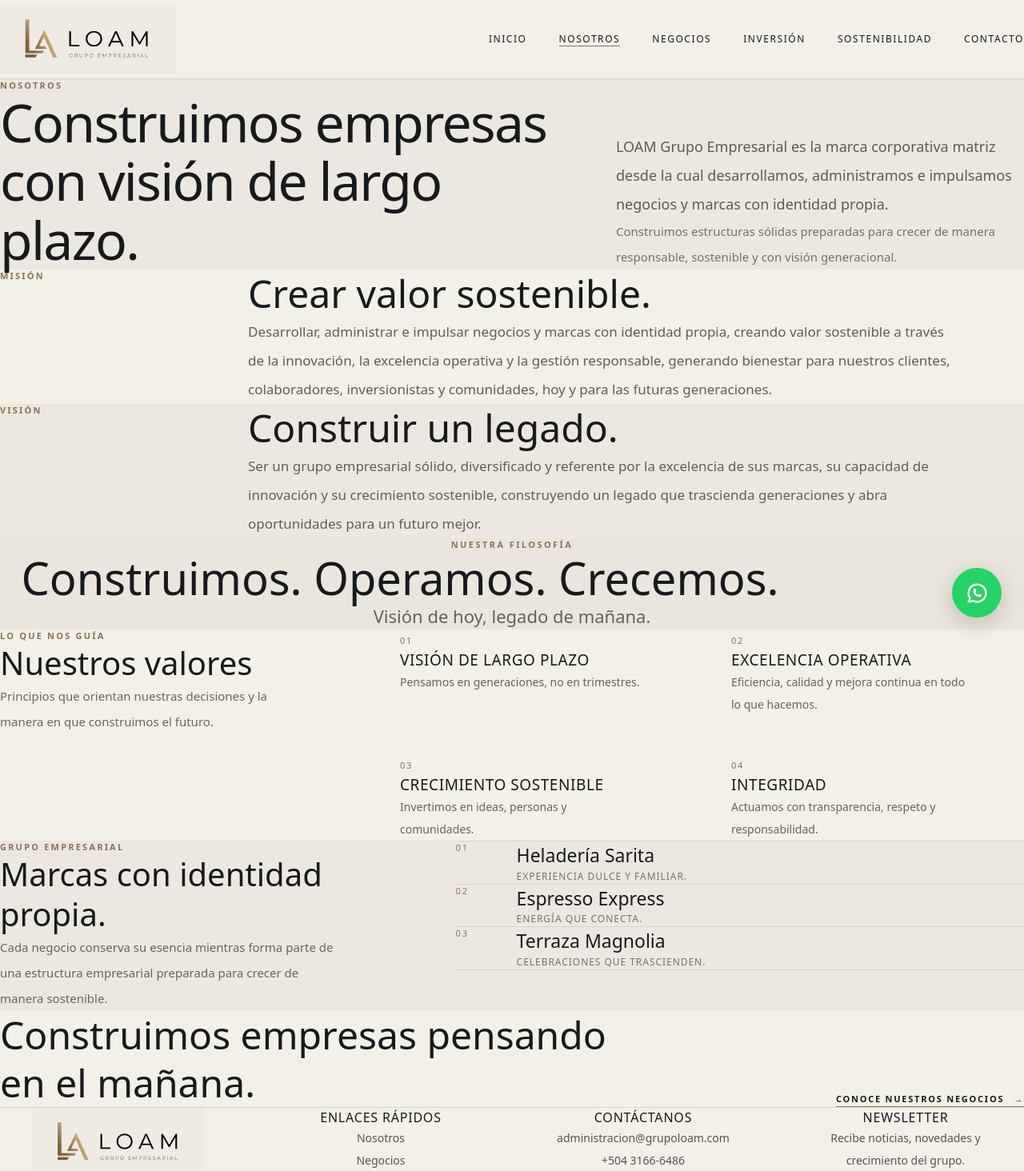
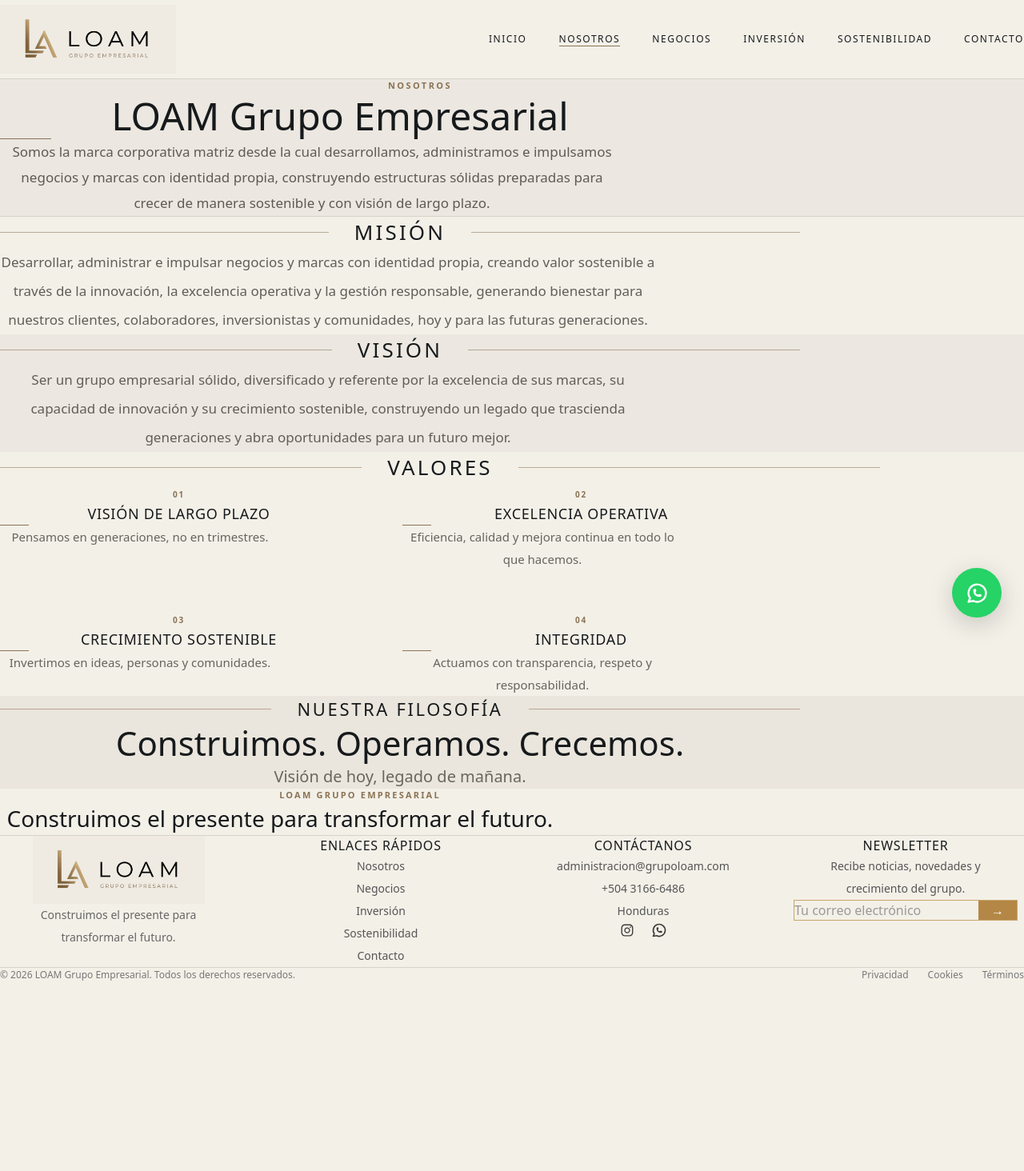
Before and after one commit to Grupo-Loam/grupo-loam, a Next.js app: page /nosotros in a window 1280 px wide. Shown: the top 1464 px of the page at 80% size. After the commit the page ends 1228 px from the top, so only its background shows below. Built offline with nearby package versions, Linux system fonts and the light colour scheme.

Commit message:
Seccion Nosotros y mejoras visuales nuevo

```diff
--- a/src/app/nosotros/page.tsx
+++ b/src/app/nosotros/page.tsx
@@ -1,5 +1,4 @@
 import type { Metadata } from "next";
-import Link from "next/link";
 
 import Navbar from "@/components/layout/Navbar";
 import Footer from "@/components/layout/Footer";
@@ -8,49 +7,27 @@
 export const metadata: Metadata = {
   title: "Nosotros | LOAM Grupo Empresarial",
   description:
-    "Conoce la misión, visión, filosofía y valores de LOAM Grupo Empresarial.",
+    "Conoce la misión, visión y valores de LOAM Grupo Empresarial.",
 };
 
 const values = [
   {
-    number: "01",
     title: "Visión de largo plazo",
     description: "Pensamos en generaciones, no en trimestres.",
   },
   {
-    number: "02",
     title: "Excelencia operativa",
     description:
       "Eficiencia, calidad y mejora continua en todo lo que hacemos.",
   },
   {
-    number: "03",
     title: "Crecimiento sostenible",
     description: "Invertimos en ideas, personas y comunidades.",
   },
   {
-    number: "04",
     title: "Integridad",
     description:
       "Actuamos con transparencia, respeto y responsabilidad.",
-  },
-];
-
-const brands = [
-  {
-    number: "01",
-    name: "Heladería Sarita",
-    tagline: "Experiencia dulce y familiar.",
-  },
-  {
-    number: "02",
-    name: "Espresso Express",
-    tagline: "Energía que conecta.",
-  },
-  {
-    number: "03",
-    name: "Terraza Magnolia",
-    tagline: "Celebraciones que trascienden.",
   },
 ];
 
@@ -59,53 +36,44 @@
     <>
       <Navbar />
 
-      <main>
-        {/* HERO */}
-        <section className="w-full bg-[var(--bg-secondary)]">
-          <div className="mx-auto w-full max-w-[1500px] px-6 py-20 sm:px-8 md:py-24 lg:px-12 lg:py-28 xl:px-16">
-            <div className="grid gap-12 lg:grid-cols-[1.15fr_0.85fr] lg:items-end lg:gap-20">
-              <div>
-                <p className="mb-6 text-[11px] font-semibold uppercase tracking-[0.2em] text-[var(--color-bronce)]">
+      <main className="bg-[var(--bg-secondary)]">
+        {/* PRESENTACIÓN */}
+        <section className="w-full border-b border-[var(--color-border)]">
+          <div className="mx-auto max-w-[1050px] px-6 py-16 text-center sm:px-8 md:py-20 lg:py-24">
+            <p className="text-[11px] font-semibold uppercase tracking-[0.22em] text-[var(--color-bronce)]">
               Nosotros
             </p>
 
-                <h1 className="max-w-[820px] font-[var(--font-cinzel)] text-[42px] leading-[1.12] tracking-[-0.025em] text-[var(--color-carbon)] sm:text-[52px] md:text-[60px] lg:text-[66px]">
-                  Construimos empresas con visión de largo plazo.
+            <h1 className="mx-auto mt-5 max-w-[850px] font-[var(--font-cinzel)] text-[34px] leading-[1.2] text-[var(--color-carbon)] sm:text-[42px] md:text-[48px]">
+              LOAM Grupo Empresarial
             </h1>
-              </div>
 
-              <div className="lg:pb-2">
-                <p className="max-w-[520px] text-[16px] leading-8 text-[var(--color-text-secondary)] sm:text-[17px] lg:text-[18px] lg:leading-9">
-                  LOAM Grupo Empresarial es la marca corporativa matriz desde
-                  la cual desarrollamos, administramos e impulsamos negocios y
-                  marcas con identidad propia.
+            <div className="mx-auto my-7 h-px w-16 bg-[var(--color-bronce)]" />
+
+            <p className="mx-auto max-w-[780px] text-[15px] leading-8 text-[var(--color-text-secondary)] sm:text-[16px] md:text-[17px]">
+              Somos la marca corporativa matriz desde la cual desarrollamos,
+              administramos e impulsamos negocios y marcas con identidad
+              propia, construyendo estructuras sólidas preparadas para crecer
+              de manera sostenible y con visión de largo plazo.
             </p>
-
-                <p className="mt-6 max-w-[520px] text-[15px] leading-8 text-[#756F68]">
-                  Construimos estructuras sólidas preparadas para crecer de
-                  manera responsable, sostenible y con visión generacional.
-                </p>
-              </div>
-            </div>
           </div>
         </section>
 
         {/* MISIÓN */}
         <section className="w-full bg-[var(--bg-primary)]">
-          <div className="mx-auto w-full max-w-[1300px] px-6 py-20 sm:px-8 md:py-24 lg:px-12 lg:py-28">
-            <div className="grid gap-8 lg:grid-cols-[230px_1fr] lg:gap-20">
-              <div>
-                <p className="text-[11px] font-semibold uppercase tracking-[0.2em] text-[var(--color-bronce)]">
+          <div className="mx-auto max-w-[1000px] px-6 py-16 sm:px-8 md:py-20">
+            {/* TÍTULO CON LÍNEAS */}
+            <div className="flex items-center justify-center gap-5 sm:gap-8">
+              <div className="h-px flex-1 bg-[var(--color-bronce)]/55" />
+
+              <h2 className="shrink-0 font-[var(--font-cinzel)] text-[22px] font-medium uppercase tracking-[0.12em] text-[var(--color-carbon)] sm:text-[26px]">
                 Misión
-                </p>
+              </h2>
+
+              <div className="h-px flex-1 bg-[var(--color-bronce)]/55" />
             </div>
 
-              <div className="max-w-[880px]">
-                <h2 className="font-[var(--font-cinzel)] text-[34px] leading-tight text-[var(--color-carbon)] sm:text-[42px] lg:text-[48px]">
-                  Crear valor sostenible.
-                </h2>
-
-                <p className="mt-8 text-[16px] leading-8 text-[#625D57] sm:text-[17px] lg:leading-9">
+            <p className="mx-auto mt-9 max-w-[820px] text-center text-[15px] leading-8 text-[#625D57] sm:text-[16px] md:text-[17px] md:leading-9">
               Desarrollar, administrar e impulsar negocios y marcas con
               identidad propia, creando valor sostenible a través de la
               innovación, la excelencia operativa y la gestión responsable,
@@ -114,154 +82,98 @@
               generaciones.
             </p>
           </div>
-            </div>
-          </div>
         </section>
 
         {/* VISIÓN */}
         <section className="w-full bg-[var(--bg-secondary)]">
-          <div className="mx-auto w-full max-w-[1300px] px-6 py-20 sm:px-8 md:py-24 lg:px-12 lg:py-28">
-            <div className="grid gap-8 lg:grid-cols-[230px_1fr] lg:gap-20">
-              <div>
-                <p className="text-[11px] font-semibold uppercase tracking-[0.2em] text-[var(--color-bronce)]">
+          <div className="mx-auto max-w-[1000px] px-6 py-16 sm:px-8 md:py-20">
+            <div className="flex items-center justify-center gap-5 sm:gap-8">
+              <div className="h-px flex-1 bg-[var(--color-bronce)]/55" />
+
+              <h2 className="shrink-0 font-[var(--font-cinzel)] text-[22px] font-medium uppercase tracking-[0.12em] text-[var(--color-carbon)] sm:text-[26px]">
                 Visión
+              </h2>
+
+              <div className="h-px flex-1 bg-[var(--color-bronce)]/55" />
+            </div>
+
+            <p className="mx-auto mt-9 max-w-[820px] text-center text-[15px] leading-8 text-[#625D57] sm:text-[16px] md:text-[17px] md:leading-9">
+              Ser un grupo empresarial sólido, diversificado y referente por
+              la excelencia de sus marcas, su capacidad de innovación y su
+              crecimiento sostenible, construyendo un legado que trascienda
+              generaciones y abra oportunidades para un futuro mejor.
             </p>
           </div>
+        </section>
 
-              <div className="max-w-[880px]">
-                <h2 className="font-[var(--font-cinzel)] text-[34px] leading-tight text-[var(--color-carbon)] sm:text-[42px] lg:text-[48px]">
-                  Construir un legado.
+        {/* VALORES */}
+        <section className="w-full bg-[var(--bg-primary)]">
+          <div className="mx-auto max-w-[1100px] px-6 py-16 sm:px-8 md:py-20">
+            <div className="flex items-center justify-center gap-5 sm:gap-8">
+              <div className="h-px flex-1 bg-[var(--color-bronce)]/55" />
+
+              <h2 className="shrink-0 font-[var(--font-cinzel)] text-[22px] font-medium uppercase tracking-[0.12em] text-[var(--color-carbon)] sm:text-[26px]">
+                Valores
               </h2>
 
-                <p className="mt-8 text-[16px] leading-8 text-[#625D57] sm:text-[17px] lg:leading-9">
-                  Ser un grupo empresarial sólido, diversificado y referente
-                  por la excelencia de sus marcas, su capacidad de innovación y
-                  su crecimiento sostenible, construyendo un legado que
-                  trascienda generaciones y abra oportunidades para un futuro
-                  mejor.
+              <div className="h-px flex-1 bg-[var(--color-bronce)]/55" />
+            </div>
+
+            <div className="mx-auto mt-12 grid max-w-[950px] gap-10 sm:grid-cols-2 sm:gap-x-14 sm:gap-y-12">
+              {values.map((value, index) => (
+                <article key={value.title} className="text-center">
+                  <span className="text-[10px] font-semibold tracking-[0.18em] text-[var(--color-bronce)]">
+                    0{index + 1}
+                  </span>
+
+                  <h3 className="mt-3 font-[var(--font-cinzel)] text-[17px] uppercase leading-7 tracking-[0.04em] text-[var(--color-carbon)] sm:text-[18px]">
+                    {value.title}
+                  </h3>
+
+                  <div className="mx-auto my-4 h-px w-9 bg-[var(--color-bronce)]" />
+
+                  <p className="mx-auto max-w-[350px] text-[14px] leading-7 text-[#68635D] sm:text-[15px]">
+                    {value.description}
                   </p>
-              </div>
+                </article>
+              ))}
             </div>
           </div>
         </section>
 
         {/* FILOSOFÍA */}
         <section className="w-full bg-[#EAE6DD]">
-          <div className="mx-auto w-full max-w-[1500px] px-6 py-20 text-center sm:px-8 md:py-24 lg:px-12 lg:py-28">
-            <p className="text-[11px] font-semibold uppercase tracking-[0.22em] text-[var(--color-bronce)]">
+          <div className="mx-auto max-w-[1000px] px-6 py-16 text-center sm:px-8 md:py-20">
+            <div className="flex items-center justify-center gap-5 sm:gap-8">
+              <div className="h-px flex-1 bg-[var(--color-bronce)]/55" />
+
+              <h2 className="shrink-0 font-[var(--font-cinzel)] text-[18px] font-medium uppercase tracking-[0.12em] text-[var(--color-carbon)] sm:text-[22px]">
                 Nuestra filosofía
-            </p>
-
-            <h2 className="mx-auto mt-7 max-w-[1000px] font-[var(--font-cinzel)] text-[36px] leading-[1.15] text-[var(--color-carbon)] sm:text-[44px] md:text-[50px] lg:text-[56px]">
-              Construimos. Operamos. Crecemos.
               </h2>
 
-            <p className="mt-5 font-[var(--font-cinzel)] text-[18px] text-[#67615A] sm:text-[22px]">
+              <div className="h-px flex-1 bg-[var(--color-bronce)]/55" />
+            </div>
+
+            <h3 className="mt-10 font-[var(--font-cinzel)] text-[30px] leading-tight text-[var(--color-carbon)] sm:text-[38px] md:text-[42px]">
+              Construimos. Operamos. Crecemos.
+            </h3>
+
+            <p className="mt-5 font-[var(--font-cinzel)] text-[17px] text-[#6B655E] sm:text-[20px]">
               Visión de hoy, legado de mañana.
             </p>
           </div>
         </section>
 
-        {/* VALORES */}
+        {/* CIERRE */}
         <section className="w-full bg-[var(--bg-primary)]">
-          <div className="mx-auto w-full max-w-[1400px] px-6 py-20 sm:px-8 md:py-24 lg:px-12 lg:py-28">
-            <div className="grid gap-10 lg:grid-cols-[0.7fr_1.3fr] lg:gap-20">
-              <div>
+          <div className="mx-auto max-w-[900px] px-6 py-14 text-center sm:px-8 md:py-16">
             <p className="text-[11px] font-semibold uppercase tracking-[0.2em] text-[var(--color-bronce)]">
-                  Lo que nos guía
+              LOAM Grupo Empresarial
             </p>
 
-                <h2 className="mt-5 font-[var(--font-cinzel)] text-[34px] leading-tight text-[var(--color-carbon)] sm:text-[40px]">
-                  Nuestros valores
-                </h2>
-
-                <p className="mt-6 max-w-[390px] text-[15px] leading-8 text-[#6C665F]">
-                  Principios que orientan nuestras decisiones y la manera en que
-                  construimos el futuro.
+            <p className="mx-auto mt-5 max-w-[700px] font-[var(--font-cinzel)] text-[24px] leading-[1.5] text-[var(--color-carbon)] sm:text-[28px]">
+              Construimos el presente para transformar el futuro.
             </p>
-              </div>
-
-              <div className="grid gap-x-12 gap-y-12 sm:grid-cols-2">
-                {values.map((value) => (
-                  <article key={value.title}>
-                    <span className="text-[11px] tracking-[0.16em] text-[var(--color-bronce)]">
-                      {value.number}
-                    </span>
-
-                    <h3 className="mt-5 font-[var(--font-cinzel)] text-[19px] uppercase leading-7 tracking-[0.03em] text-[var(--color-carbon)]">
-                      {value.title}
-                    </h3>
-
-                    <p className="mt-4 max-w-[300px] text-[14px] leading-7 text-[#68635D]">
-                      {value.description}
-                    </p>
-                  </article>
-                ))}
-              </div>
-            </div>
-          </div>
-        </section>
-
-        {/* MARCAS */}
-        <section className="w-full bg-[var(--bg-secondary)]">
-          <div className="mx-auto w-full max-w-[1400px] px-6 py-20 sm:px-8 md:py-24 lg:px-12 lg:py-28">
-            <div className="grid gap-12 lg:grid-cols-[0.8fr_1.2fr] lg:gap-24">
-              <div>
-                <p className="text-[11px] font-semibold uppercase tracking-[0.2em] text-[var(--color-bronce)]">
-                  Grupo empresarial
-                </p>
-
-                <h2 className="mt-5 max-w-[500px] font-[var(--font-cinzel)] text-[34px] leading-tight text-[var(--color-carbon)] sm:text-[40px]">
-                  Marcas con identidad propia.
-                </h2>
-
-                <p className="mt-6 max-w-[430px] text-[15px] leading-8 text-[#68635D]">
-                  Cada negocio conserva su esencia mientras forma parte de una
-                  estructura empresarial preparada para crecer de manera
-                  sostenible.
-                </p>
-              </div>
-
-              <div>
-                {brands.map((brand) => (
-                  <div
-                    key={brand.name}
-                    className="grid gap-4 border-b border-[var(--color-border)] py-6 first:border-t sm:grid-cols-[60px_1fr]"
-                  >
-                    <span className="pt-1 text-[11px] tracking-[0.16em] text-[var(--color-bronce)]">
-                      {brand.number}
-                    </span>
-
-                    <div>
-                      <h3 className="font-[var(--font-cinzel)] text-[21px] text-[var(--color-carbon)] sm:text-[23px]">
-                        {brand.name}
-                      </h3>
-
-                      <p className="mt-2 text-[12px] uppercase tracking-[0.08em] text-[#77716A]">
-                        {brand.tagline}
-                      </p>
-                    </div>
-                  </div>
-                ))}
-              </div>
-            </div>
-          </div>
-        </section>
-
-        {/* CIERRE */}
-        <section className="w-full bg-[var(--bg-primary)]">
-          <div className="mx-auto flex w-full max-w-[1400px] flex-col items-start justify-between gap-10 px-6 py-20 sm:px-8 md:py-24 lg:flex-row lg:items-end lg:px-12 lg:py-28">
-            <h2 className="max-w-[760px] font-[var(--font-cinzel)] text-[34px] leading-tight text-[var(--color-carbon)] sm:text-[42px] lg:text-[48px]">
-              Construimos empresas pensando en el mañana.
-            </h2>
-
-            <Link
-              href="/#negocios"
-              className="inline-flex shrink-0 items-center gap-3 border-b border-[var(--color-bronce)] pb-2 text-[11px] font-semibold uppercase tracking-[0.16em] text-[var(--color-carbon)] transition duration-300 hover:text-[var(--color-bronce)]"
-            >
-              Conoce nuestros negocios
-              <span>→</span>
-            </Link>
           </div>
         </section>
       </main>
```
Lines whose indentation alone changed are shown as unchanged.
